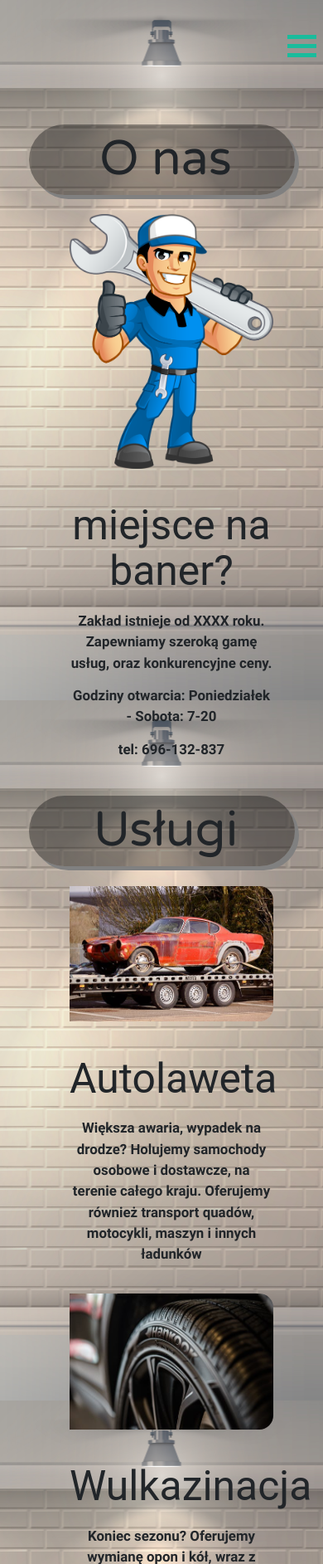
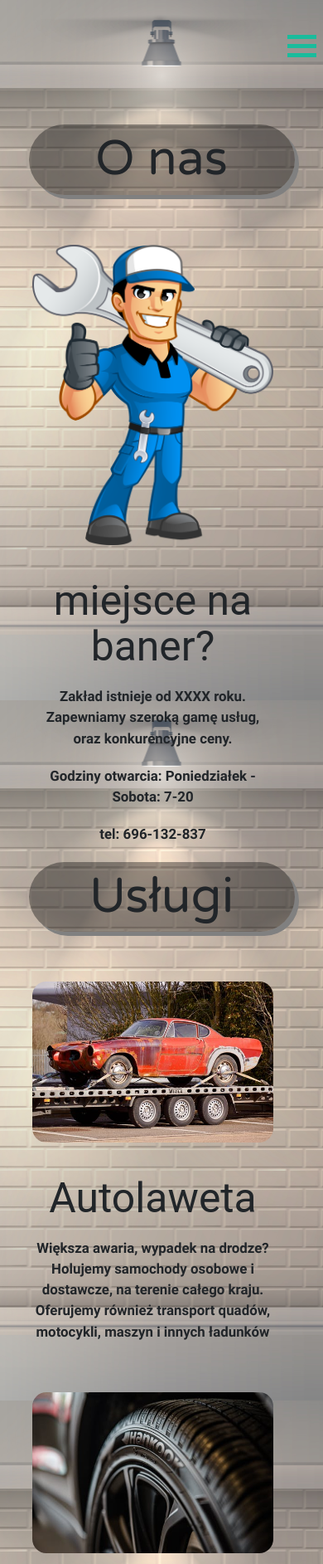
Before and after one commit to Ogar616/auto_perfect, a PHP site: page /index.html in a window 390 px wide. Shown: the top 1885 px of the page at 83% size. Run offline with PHP 8.4, Linux system fonts and the light colour scheme; some libraries are stand-ins or nearby versions; some web fonts are replaced.

Commit message:
mobile positioning fix

```diff
--- a/css/style.css
+++ b/css/style.css
@@ -435,7 +435,8 @@ body {
 .container {
   text-align: center; }
   .container * {
-    padding-left: 20px; }
+    margin: 0 auto;
+    margin-top: 20px; }
 
 .imageDescription {
   font-size: 2vh; }
--- a/src/scss/main.scss
+++ b/src/scss/main.scss
@@ -45,8 +45,8 @@ body{
 .container{
   text-align: center;
   *{
-    padding-left: 20px;
-  }
+    margin: 0 auto;
+    margin-top: 20px  }
 
 }
 
```
